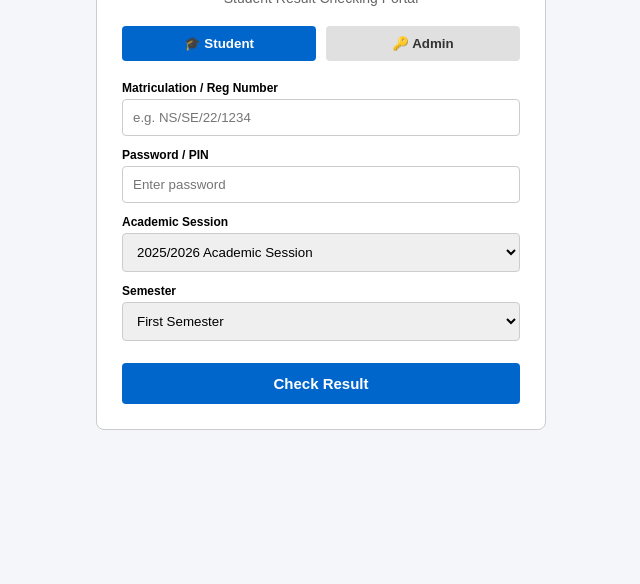
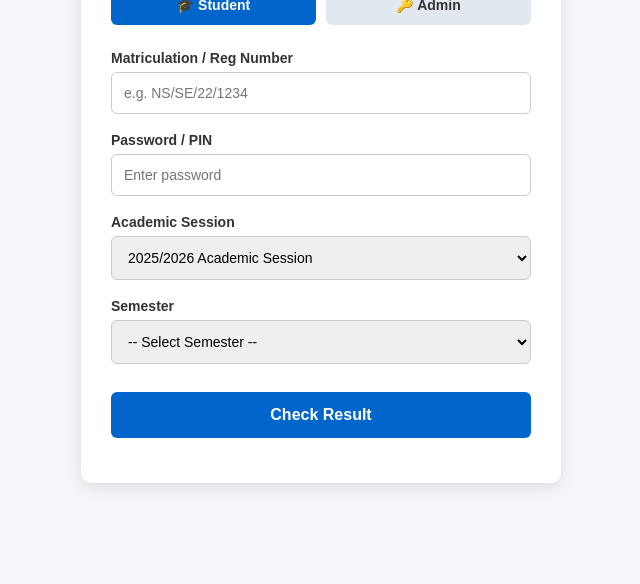
Before and after one commit to albertogaga-25/result-checker, a website: page index.html in a window 1280 px wide. Shown: the part 216-800 px from the top of the page, without its empty margins (319-959 px from the left). Drawn offline with Linux system fonts and the light colour scheme.

Commit message:
Update student login sessions starting from 2015/2016

```diff
--- a/index.html
+++ b/index.html
@@ -3,110 +3,146 @@
 <head>
   <meta charset="UTF-8">
   <meta name="viewport" content="width=device-width, initial-scale=1.0">
-    <title>Michael and Cecilia Ibru University - Portal Login</title>
+  <title>MICHAEL AND CECILIA IBRU UNIVERSITY - Student Result Checking Portal</title>
   <style>
-        * { box-sizing: border-box; margin: 0; padding: 0; font-family: sans-serif; }
-        body { background: #f4f6f9; display: flex; justify-content: center; align-items: center; min-height: 100vh; padding: 20px; }
-        .box { width: 100%; max-width: 450px; background: #fff; padding: 25px; border-radius: 8px; border: 1px solid #ccc; }
-        h2 { color: #0066cc; text-align: center; font-size: 18px; margin-bottom: 5px; }
-        p.sub { text-align: center; color: #666; margin-bottom: 20px; font-size: 14px; }
-        .tabs { display: flex; gap: 10px; margin-bottom: 20px; }
-        .tabs button { flex: 1; padding: 10px; border: none; font-weight: bold; cursor: pointer; border-radius: 4px; }
-        #tabStudent { background: #0066cc; color: white; }
-        #tabAdmin { background: #e0e0e0; color: #333; }
-        .field { margin-bottom: 12px; }
-        .field label { display: block; font-size: 12px; font-weight: bold; margin-bottom: 4px; }
-        .field input, .field select { width: 100%; padding: 10px; border: 1px solid #ccc; border-radius: 4px; }
-        .btn-submit { width: 100%; padding: 12px; color: white; border: none; border-radius: 4px; font-weight: bold; cursor: pointer; font-size: 15px; margin-top: 10px; }
-        .btn-blue { background: #0066cc; }
-        .btn-black { background: #000; }
+    * { box-sizing: border-box; font-family: Arial, sans-serif; }
+    body { background-color: #f4f6f9; display: flex; justify-content: center; align-items: center; min-height: 100vh; margin: 0; padding: 20px; }
+    .card { background: #ffffff; padding: 30px; border-radius: 10px; box-shadow: 0 4px 15px rgba(0,0,0,0.1); width: 100%; max-width: 480px; }
+    .header { text-align: center; margin-bottom: 25px; }
+    .header h2 { color: #0056b3; font-size: 20px; margin: 0 0 5px 0; font-weight: bold; }
+    .header p { color: #666; font-size: 14px; margin: 0; }
+
+    .tab-container { display: flex; gap: 10px; margin-bottom: 25px; }
+    .tab-btn { flex: 1; padding: 12px; border: none; border-radius: 6px; font-weight: bold; cursor: pointer; font-size: 14px; text-align: center; }
+    .tab-btn.active { background-color: #0066cc; color: white; }
+    .tab-btn.inactive { background-color: #e2e8f0; color: #333; }
+
+    .form-group { margin-bottom: 18px; }
+    label { display: block; font-weight: 600; margin-bottom: 6px; font-size: 14px; color: #333; }
+    input, select { width: 100%; padding: 12px; border: 1px solid #ccc; border-radius: 6px; font-size: 14px; outline: none; }
+    input:focus, select:focus { border-color: #0066cc; }
+
+    .btn-submit { width: 100%; padding: 14px; background-color: #0066cc; color: white; border: none; border-radius: 6px; font-weight: bold; font-size: 16px; cursor: pointer; margin-top: 10px; }
+    .btn-submit:hover { background-color: #0052a3; }
+    #message { text-align: center; margin-top: 15px; font-weight: bold; font-size: 14px; }
   </style>
 </head>
 <body>
-    <div class="box">
+
+  <div class="card">
+    <div class="header">
       <h2>MICHAEL AND CECILIA IBRU UNIVERSITY</h2>
-        <p class="sub">Student Result Checking Portal</p>
-
-        <!-- Mode Buttons -->
-        <div class="tabs">
-            <button type="button" id="tabStudent" onclick="switchMode('student')">🎓 Student</button>
-            <button type="button" id="tabAdmin" onclick="switchMode('admin')">🔑 Admin</button>
+      <p>Student Result Checking Portal</p>
     </div>
 
-        <!-- Student Login -->
-        <form id="formStudent" onsubmit="goStudent(event)">
-            <div class="field">
-                <label>Matriculation / Reg Number</label>
-                <input type="text" placeholder="e.g. NS/SE/22/1234" required>
+    <!-- Mode Tabs -->
+    <div class="tab-container">
+      <button class="tab-btn active" id="studentTab">🎓 Student</button>
+      <button class="tab-btn inactive" id="adminTab">🔑 Admin</button>
     </div>
-            <div class="field">
-                <label>Password / PIN</label>
-                <input type="password" placeholder="Enter password" required>
+
+    <!-- Student Login Form -->
+    <form id="studentLoginForm">
+      <div class="form-group">
+        <label for="matricNumber">Matriculation / Reg Number</label>
+        <input type="text" id="matricNumber" placeholder="e.g. NS/SE/22/1234" required>
       </div>
-            <div class="field">
-                <label>Academic Session</label>
-                <select>
-                    <option>2025/2026 Academic Session</option>
-                    <option>2024/2025 Academic Session</option>
+
+      <div class="form-group">
+        <label for="password">Password / PIN</label>
+        <input type="password" id="password" placeholder="Enter password" required>
+      </div>
+
+      <!-- Academic Session Dropdown (Populated dynamically from 2015) -->
+      <div class="form-group">
+        <label for="sessionSelect">Academic Session</label>
+        <select id="sessionSelect" required>
+          <option value="">-- Select Session --</option>
         </select>
       </div>
-            <div class="field">
-                <label>Semester</label>
-                <select>
-                    <option>First Semester</option>
-                    <option>Second Semester</option>
+
+      <!-- Semester Dropdown -->
+      <div class="form-group">
+        <label for="semesterSelect">Semester</label>
+        <select id="semesterSelect" required>
+          <option value="">-- Select Semester --</option>
+          <option value="First Semester">First Semester</option>
+          <option value="Second Semester">Second Semester</option>
         </select>
       </div>
-            <button type="submit" class="btn-submit btn-blue">Check Result</button>
+
+      <button type="submit" class="btn-submit">Check Result</button>
     </form>
 
-        <!-- Admin Login -->
-        <form id="formAdmin" style="display: none;" onsubmit="goAdmin(event)">
-            <div class="field">
-                <label>Admin Username</label>
-                <input type="text" placeholder="Enter admin username" required>
-            </div>
-            <div class="field">
-                <label>Admin Password</label>
-                <input type="password" placeholder="Enter admin password" required>
-            </div>
-            <button type="submit" class="btn-submit btn-black">Login as Admin</button>
-        </form>
+    <div id="message"></div>
   </div>
 
   <script>
-        function switchMode(mode) {
-            const fStudent = document.getElementById('formStudent');
-            const fAdmin = document.getElementById('formAdmin');
-            const tStudent = document.getElementById('tabStudent');
-            const tAdmin = document.getElementById('tabAdmin');
+    const sessionSelect = document.getElementById('sessionSelect');
 
-            if (mode === 'student') {
-                fStudent.style.display = 'block';
-                fAdmin.style.display = 'none';
-                tStudent.style.backgroundColor = '#0066cc';
-                tStudent.style.color = '#ffffff';
-                tAdmin.style.backgroundColor = '#e0e0e0';
-                tAdmin.style.color = '#333333';
-            } else {
-                fStudent.style.display = 'none';
-                fAdmin.style.display = 'block';
-                tAdmin.style.backgroundColor = '#000000';
-                tAdmin.style.color = '#ffffff';
-                tStudent.style.backgroundColor = '#e0e0e0';
-                tStudent.style.color = '#333333';
+    // Automatically generate options starting from 2015/2016 up to 2026/2027
+    function loadSessions() {
+      const startYear = 2015;
+      const currentYear = 2026;
+
+      for (let yr = startYear; yr <= currentYear; yr++) {
+        const option = document.createElement('option');
+        const sessionVal = `${yr}/${yr + 1}`;
+        option.value = sessionVal;
+        option.textContent = `${sessionVal} Academic Session`;
+
+        // Auto-select latest session by default
+        if (yr === currentYear - 1) {
+          option.selected = true;
+        }
+
+        sessionSelect.appendChild(option);
       }
     }
 
-        function goStudent(e) {
+    // Initialize session options on page load
+    loadSessions();
+
+    // Tab Navigation
+    document.getElementById('adminTab').addEventListener('click', () => {
+      window.location.href = '/admin.html';
+    });
+
+    // Handle Student Result Search Submit
+    document.getElementById('studentLoginForm').addEventListener('submit', async (e) => {
       e.preventDefault();
-            window.location.href = 'dashboard.html';
+      const messageDiv = document.getElementById('message');
+      messageDiv.style.color = '#0066cc';
+      messageDiv.textContent = 'Fetching result...';
+
+      const matricNumber = document.getElementById('matricNumber').value.trim();
+      const password = document.getElementById('password').value;
+      const session = sessionSelect.value;
+      const semester = document.getElementById('semesterSelect').value;
+
+      try {
+        const res = await fetch('/api/get-result', {
+          method: 'POST',
+          headers: { 'Content-Type': 'application/json' },
+          body: JSON.stringify({ matricNumber, password, session, semester })
+        });
+
+        const data = await res.json();
+
+        if (res.ok) {
+          // Store result in local session and redirect to view page
+          sessionStorage.setItem('studentResult', JSON.stringify(data));
+          window.location.href = '/result.html';
+        } else {
+          messageDiv.style.color = 'red';
+          messageDiv.textContent = data.message || 'No result found for selected session/semester.';
         }
+      } catch (err) {
+        messageDiv.style.color = 'red';
+        messageDiv.textContent = 'Server connection failed.';
+      }
+    });
+  </script>
 
-        function goAdmin(e) {
-            e.preventDefault();
-            window.location.href = 'admin.html';
-        }
-    </script>
 </body>
 </html>
```
Lines whose indentation alone changed are shown as unchanged.
